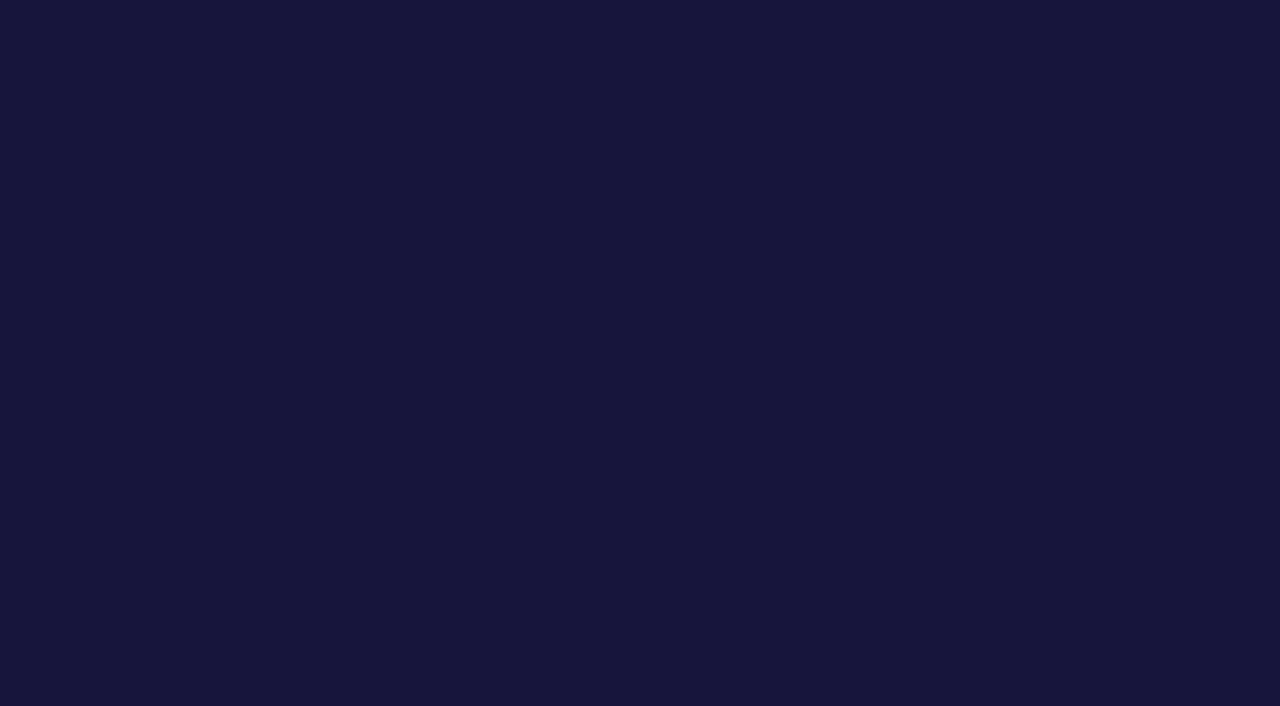
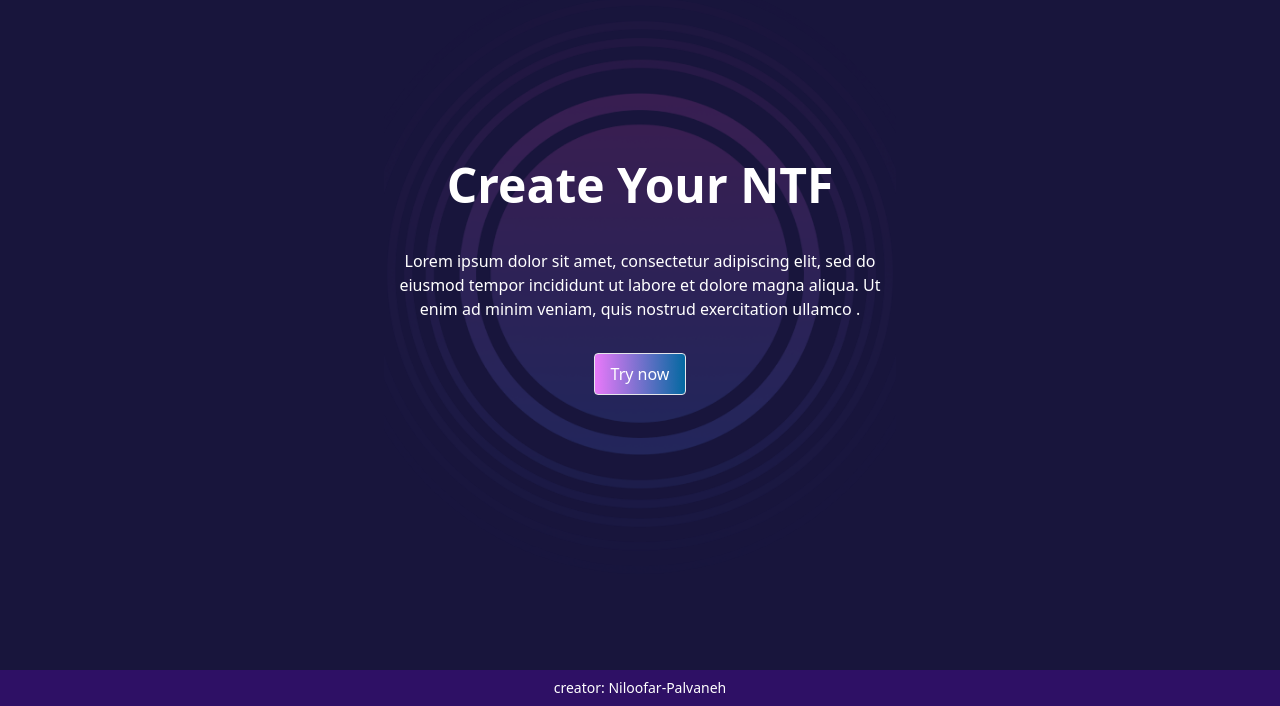
Before and after one commit to Niloofar-Palvaneh/NFTproject, a Next.js app: page / in a window 1280 px wide. Shown: the part 3668-4374 px from the top of the page. Before the commit the page ends 3514 px from the top, so only its background shows below. Built offline with nearby package versions, Linux system fonts and the light colour scheme.

Commit message:
create footer section

```diff
--- /dev/null
+++ b/src/components/footer/Footer.js
@@ -0,0 +1,24 @@
+import Button from "../button/Button";
+
+
+export default function Footer() {
+    return (
+        <>
+            <div className="flex items-center justify-center w-full mt-32 sm:mt-12">
+                <div className="w-[40%] sm:w-full md:w-full xl:w-full h-[600px] flex flex-col gap-8 items-center justify-center text-center bg-[url('/bg-footer.png')] bg-center bg-cover">
+                    <h4 className="p-2 text-5xl font-bold">
+                        Create Your NTF
+                    </h4>
+                    <p>
+                        Lorem ipsum dolor sit amet, consectetur adipiscing elit,
+                        sed do eiusmod tempor incididunt ut labore et dolore magna aliqua. Ut enim ad minim veniam, quis nostrud exercitation ullamco .
+                    </p>
+                    <Button title="Try now" />
+                </div>
+            </div>
+            <div className="w-full p-2 text-sm bg-violet-950 text-center mt-24 sm:mt-12">
+                creator: Niloofar-Palvaneh
+            </div>
+        </>
+    )
+}
--- a/src/pages/index.js
+++ b/src/pages/index.js
@@ -6,6 +6,7 @@ import LineHeader from '@/components/lineHeader/LineHeader'
 import CardSection from '@/components/cardSection/CardSection'
 import ExplorSection from '@/components/explorSection/ExplorSection'
 import PapularArticlesSection from '@/components/papularArticlesSection/PapularArticlesSection'
+import Footer from '@/components/footer/Footer'
 
 export default function Home() {
   return (
@@ -16,6 +17,7 @@ export default function Home() {
       <CardSection />
       <ExplorSection />
       <PapularArticlesSection />
+      <Footer/>
     </>
   )
 }
```
Also changed, not shown: public/bg-footer.png (added).
